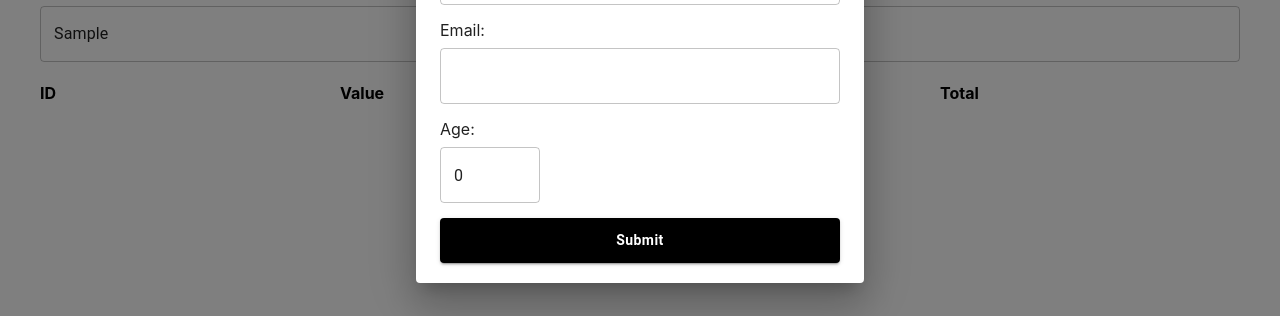
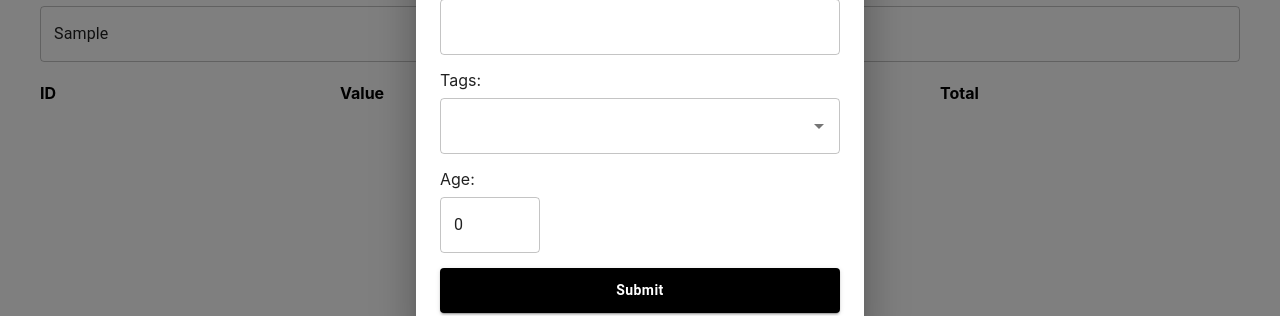
Before and after one commit to JacobDiazCruz/fullstack-exam, a React (Create React App) app in the folder frontend/: page / in a window 1280 px wide. Both pictures are taken after typing "Sample" into the empty fields and a click on the button "Add New Profile". Shown: the part 340-656 px from the top of the page. Built offline with nearby package versions, Linux system fonts and the light colour scheme; no server answers.

Commit message:
Added: tags creation

```diff
--- a/frontend/src/components/UserProfileManagement/UserProfileForm.tsx
+++ b/frontend/src/components/UserProfileManagement/UserProfileForm.tsx
@@ -1,5 +1,6 @@
 import CloseIcon from "@mui/icons-material/Close";
 import {
+  Autocomplete,
   Box,
   Button,
   Dialog,
@@ -42,16 +43,20 @@ export const UserProfileForm: React.FC<Props> = ({
     onClose();
   };
 
-  const CustomBackdrop = () => {
-    return (
-      <Box
-        sx={{
-          zIndex: (theme) => theme.zIndex.drawer + 1,
-          color: "#fff",
-          opacity: 0.5,
-        }}
-      />
-    );
+  const TAGS = [
+    "Software Engineer",
+    "Frontend Developer",
+    "Backend Developer",
+    "Cybersecurity Analyst",
+  ];
+
+  const selectedValues = React.useMemo(
+    () => TAGS.filter((v) => profile.tags?.includes(v)),
+    [TAGS, profile.tags]
+  );
+
+  const handleTagsChange = (_: any, values: string[]) => {
+    setProfile({ ...profile, tags: values });
   };
 
   return (
@@ -95,6 +100,17 @@ export const UserProfileForm: React.FC<Props> = ({
             />
           </div>
           <div style={{ display: "flex", flexDirection: "column" }}>
+            <label>Tags:</label>
+            <Autocomplete
+              options={TAGS}
+              multiple
+              sx={{ width: "100%", mt: 1 }}
+              value={selectedValues}
+              onChange={handleTagsChange}
+              renderInput={(params) => <TextField {...params} />}
+            />
+          </div>
+          <div style={{ display: "flex", flexDirection: "column" }}>
             <label>Age:</label>
             <TextField
               type="number"
--- a/frontend/src/components/UserProfileManagement/UserProfileList.tsx
+++ b/frontend/src/components/UserProfileManagement/UserProfileList.tsx
@@ -10,6 +10,7 @@ import {
   DialogContentText,
   List,
   ListItem,
+  Typography,
 } from "@mui/material";
 import Card from "@mui/material/Card";
 import React, { useState } from "react";
@@ -61,12 +62,30 @@ export const UserProfileList: React.FC<Props> = ({
                 alignItems: "center",
               }}
             >
-              {profile.name} - {profile.email}
-              {/* Display tags if present */}
-              {profile.tags &&
-                profile.tags.map((tag, index) => (
-                  <span key={index}> {tag} </span>
-                ))}
+              <Box>
+                <Typography variant="subtitle1" fontWeight="600">
+                  {profile.name}
+                </Typography>
+                <Typography>{profile.email}</Typography>
+                <Typography>Age: {profile.age}</Typography>
+                <Box sx={{ display: "flex", gap: 2, mt: 1 }}>
+                  {profile.tags &&
+                    profile.tags.map((tag, index) => (
+                      <Box
+                        key={index}
+                        sx={{
+                          borderRadius: 2,
+                          backgroundColor: "#bbf7d0",
+                          color: "#15803d",
+                          p: 1,
+                          fontSize: 12,
+                        }}
+                      >
+                        {tag}
+                      </Box>
+                    ))}
+                </Box>
+              </Box>
               <Box sx={{ display: "flex", gap: 2 }}>
                 <Button
                   variant="outlined"
```
Also changed, not shown: 1 other file (tests, documents, lock files or other folders).
